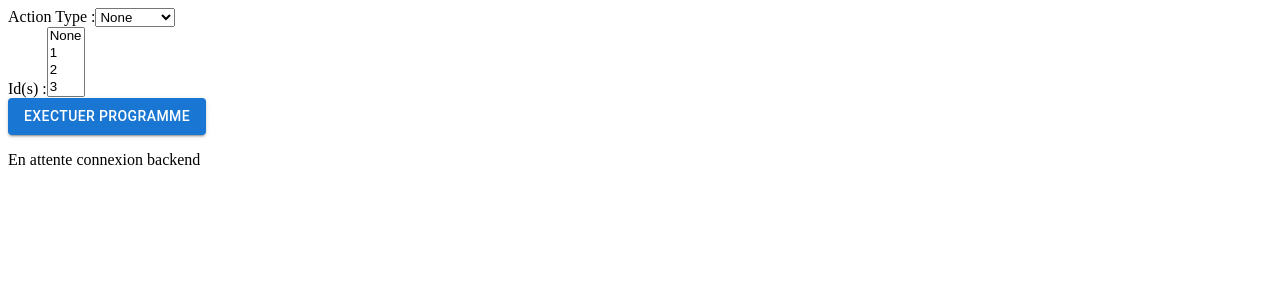
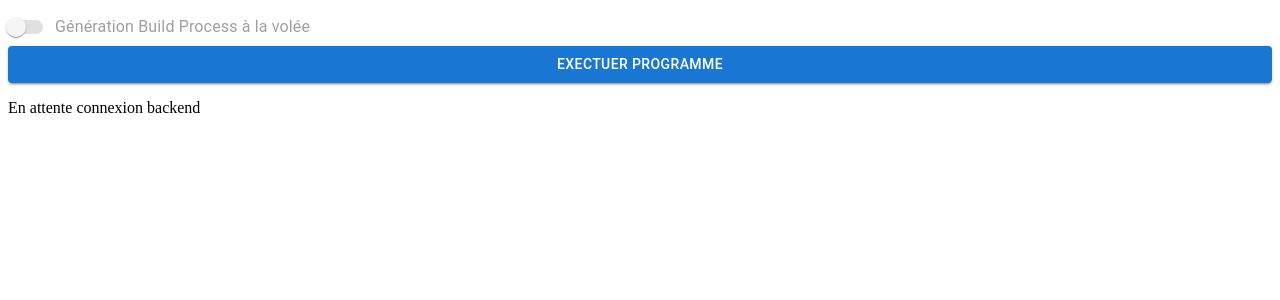
Before and after one commit to Ced-Mars/MARS_hmi_sequencer, a React app in the folder seq_app_front/: page / in a window 1280 px wide. Shown: the top 300 px of the page. Built offline with nearby package versions, Linux system fonts and the light colour scheme; no server answers.

Commit message:
Alert Stack in backend + Reset handling

```diff
--- a/seq_app_front/src/Launch.js
+++ b/seq_app_front/src/Launch.js
@@ -1,8 +1,7 @@
 import React, { useEffect, useState } from "react";
-import Button from '@mui/material/Button';
+import { FormControlLabel, FormControl, Switch, Button } from "@mui/material";
 
 import socketIOClient from "socket.io-client";
-import { FormControl } from "@mui/material";
 
 const ENDPOINT = "http://127.0.0.1:4002";
 const socket = socketIOClient(ENDPOINT);
@@ -17,6 +16,7 @@ export default function Launch(){
     const [reference, setReference] = React.useState([]); // tableau de string reference des elements cible pour le test, soit EN6115V3-4 soit ASNA2392-3-04
     const [location, setLocation] = React.useState(false); // si element type fastener, permet de rajouter la location du fastener (optional)
     const [locationid, setLocationId] = React.useState([]); // tableau de int, id des rail ciblés
+    const [choice, setChoice] = React.useState(false);
 
   const handleChangeActionType = (event) => {
       if(event.target.value == "work"){
@@ -44,6 +44,9 @@ export default function Launch(){
     setLocationId(val);
   };
 
+/*   "actionType": "work",
+  "element": "fasterner", */
+
     const handleExe = () => {
         if(location == false){
             var data = {
@@ -65,6 +68,19 @@ export default function Launch(){
         socket.emit("FromSeq", data);
     };
 
+
+    const handleExeGlobal = () => {
+        var data = {
+            "actionType": "work",
+            "element": "fastener",
+        }
+        socket.emit("FromSeq", data);
+    };
+
+    const handleChange = () => {
+        setChoice(!choice);
+    };
+
     useEffect(() => {
         socket.on("FromSeq", (a) => {
           setResponse(a);
@@ -83,9 +99,15 @@ export default function Launch(){
 
     return(
         <div>
-
-            <form>
-
+            <form style={{display:"flex", flexDirection:"column"}}>
+                <FormControlLabel
+                disabled
+                control={
+                <Switch color="primary" onChange={handleChange}>
+                    checked={choice}
+                </Switch>}
+                label={!choice ? "Génération Build Process à la volée" : "Générer Build Process depuis fichier config" } />
+                {choice ?
                 <FormControl>
                     <label>
                         Action Type :
@@ -96,8 +118,8 @@ export default function Launch(){
                             <option value="station">Sation</option>
                         </select>
                     </label>
-                {!location ? <label>
-
+                    {!location ?
+                    <label>
                         Id(s) :
                         <select multiple={true} value={id} onChange={handleChangeId}>
                             <option value={null}>None</option>
@@ -110,7 +132,6 @@ export default function Launch(){
                         </select>
                     </label>
                     : null}
-
                     {location ? <label>
                         Reference :
                         <select multiple={true} value={reference} onChange={handleChangeReference}>
@@ -119,7 +140,6 @@ export default function Launch(){
                             <option value="ASNA2392-3-04">ASNA2392-3-04</option>
                         </select>
                     </label> : null}
-
                     { location ?
                         <label>
                             Id(s) :
@@ -133,10 +153,17 @@ export default function Launch(){
                                 <option value={6}>6</option>
                             </select>
                         </label>
-                    : null
+                :
+                null
                 }
                 <Button variant="contained" onClick={handleExe}>Exectuer Programme</Button>
                 </FormControl>
+            :
+            <FormControl>
+                <Button variant="contained" onClick={handleExeGlobal}>Exectuer Programme</Button>
+            </FormControl>
+            }
+
 
             </form>
             <p>{response}</p>
```
Also changed, not shown: seq_app_front/src/Dialogue.js (+4 -3 lines), 1 other file (tests, documents, lock files or other folders). Lines whose indentation alone changed are shown as unchanged.
